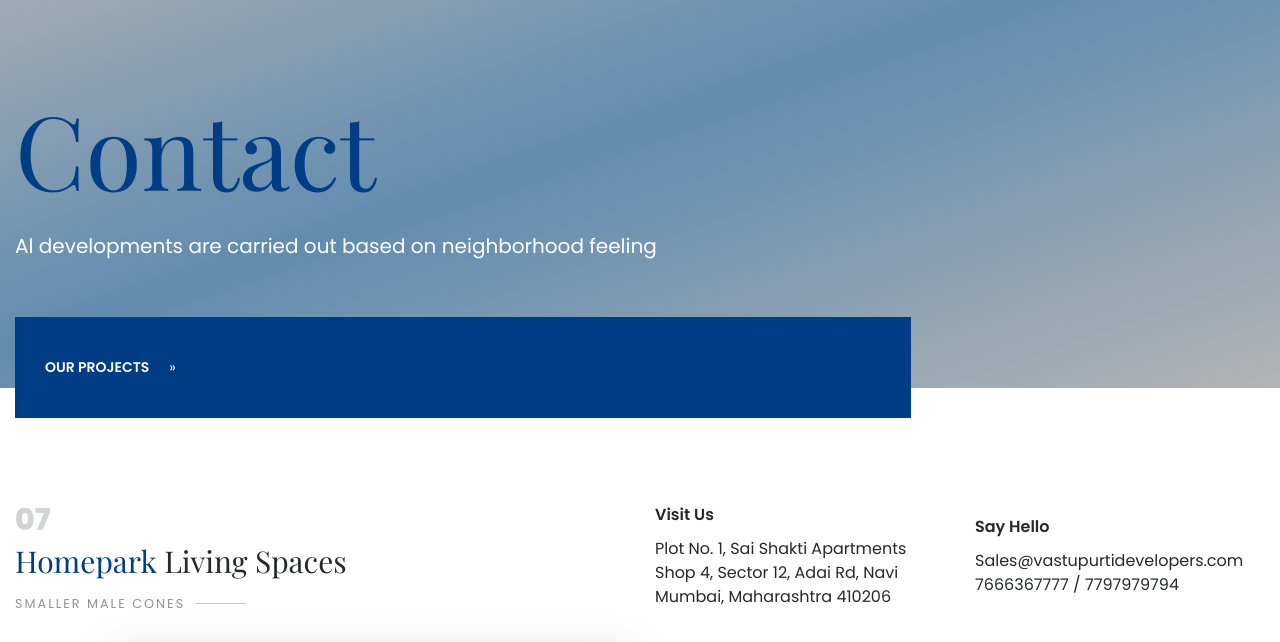
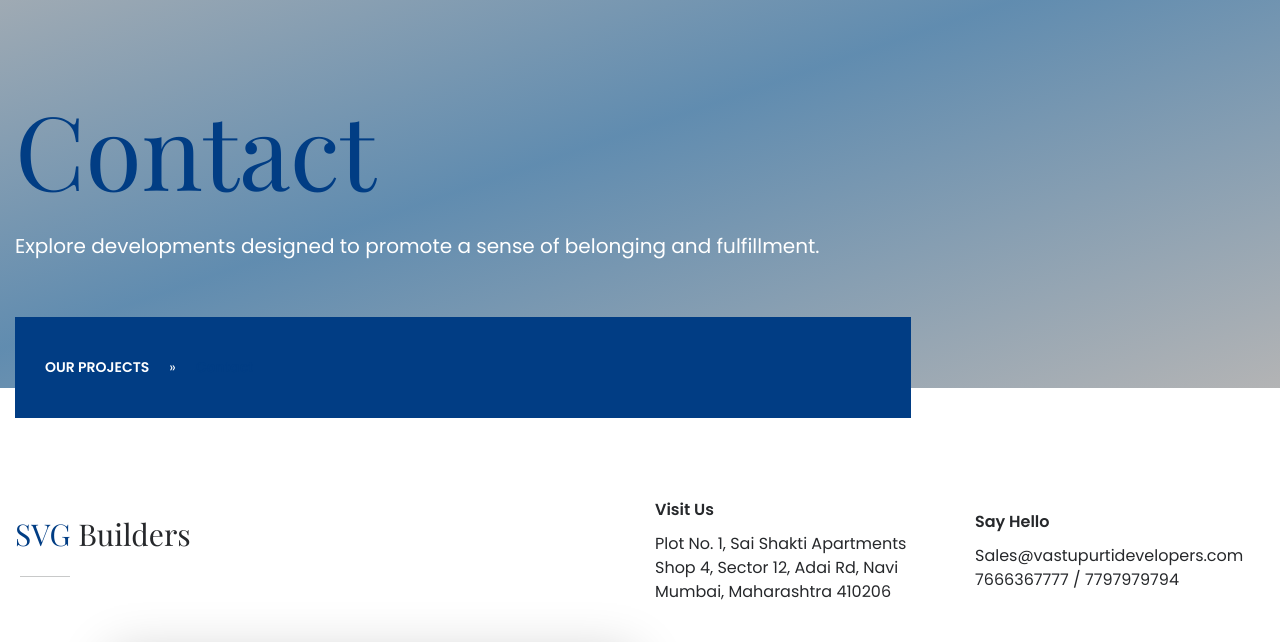
Before and after one commit to AndreW13-sp/SVG, a plain HTML site: page contact.html in a window 1280 px wide. Shown: the part 112-754 px from the top of the page. Drawn offline with nearby package versions, Linux system fonts and the light colour scheme; grey boxes are pictures that could not be loaded.

Commit message:
contactUs

```diff
--- a/contact.html
+++ b/contact.html
@@ -144,7 +144,7 @@
   <header class="page-header" data-background="./assets/imgs/slide01.jpg" data-stellar-background-ratio="1.15">
     <div class="container">
       <h1>Contact</h1>
-      <p>Al developments are carried out based on neighborhood feeling</p>
+      <p>Explore developments designed to promote a sense of belonging and fulfillment.</p>
       <ol class="breadcrumb">
         <li class="breadcrumb-item"><a href="./projects.html">OUR PROJECTS</a></li>
         <li class="breadcrumb-item active" aria-current="page">Contact</li>
@@ -156,9 +156,9 @@
   <section class="contact">
     <div class="container">
       <div class="row align-items-center">
-        <div class="col-lg-6 wow fadeInUp"> <b>07</b>
-          <h4><span>Homepark</span> Living Spaces</h4>
-          <small>Smaller male cones </small>
+        <div class="col-lg-6 wow fadeInUp"> <b></b>
+          <h4><span>SVG</span> Builders</h4>
+          <small></small>
         </div>
         <!-- end col-6 -->
         <div class="col-lg-3 col-md-6 wow fadeInUp">
```
